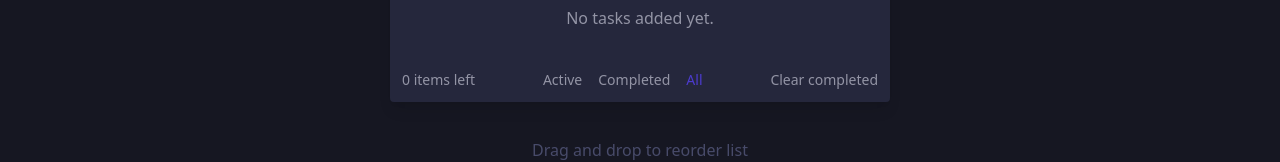
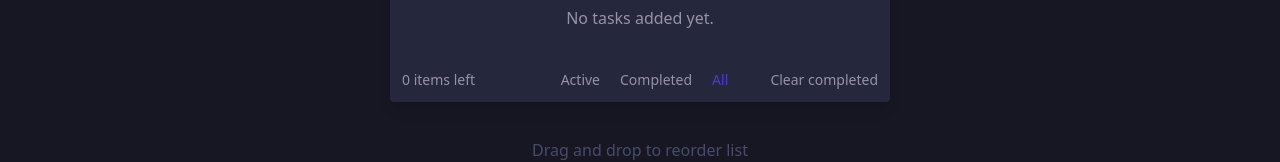
Before and after one commit to enzomazzariol/todo-app, a React (Vite) app: page / in a window 1280 px wide. Shown: the part 338-500 px from the top of the page. Built offline with nearby package versions, Linux system fonts and the light colour scheme.

Commit message:
fix filter y add  grid

```diff
--- a/src/App.jsx
+++ b/src/App.jsx
@@ -56,7 +56,6 @@ function App() {
 
   const handlerFilter = (newFilter) => {
     setFilter(newFilter);
-    setTask(filterTasks(newFilter));
   }
 
   return (
@@ -94,8 +93,8 @@ function App() {
           className={`my-5 w-full p-3 ${toDoColor} flex flex-col rounded shadow-lg`}
         >
           <ul className="w-full rounded">
-            {task.length > 0 ? (
-              task.map((t) => (
+            {filterTasks(filter).length > 0 ? (
+              filterTasks(filter).map((t) => (
                 <Task key={t.id} t={t} completeTask={completeTask} />
               ))
             ) : (
@@ -105,14 +104,14 @@ function App() {
             )}
           </ul>
 
-          <div className="flex justify-between items-center mt-4 font-medium text-sm text-dark-grayish-blue w-full">
-            <p className="flex-shrink-1">{task.length} items left</p>
-            <div className="flex gap-4 justify-center mx-auto">
+          <div className="grid grid-cols-3 mt-4 font-medium text-sm text-dark-grayish-blue">
+            <p className="">{filterTasks("Active").length} items left</p>
+            <div className="flex gap-5">
               <TaskState setFilter={handlerFilter} filter={filter} text="Active" />
               <TaskState setFilter={handlerFilter} filter={filter} text="Completed" />
               <TaskState setFilter={handlerFilter} filter={filter} text="All" />
             </div>
-            <button className="flex-shrink-1" onClick={deleteTask}>
+            <button className="justify-self-end hover:underline underline-offset-4" onClick={deleteTask}>
               Clear completed
             </button>
           </div>
```
